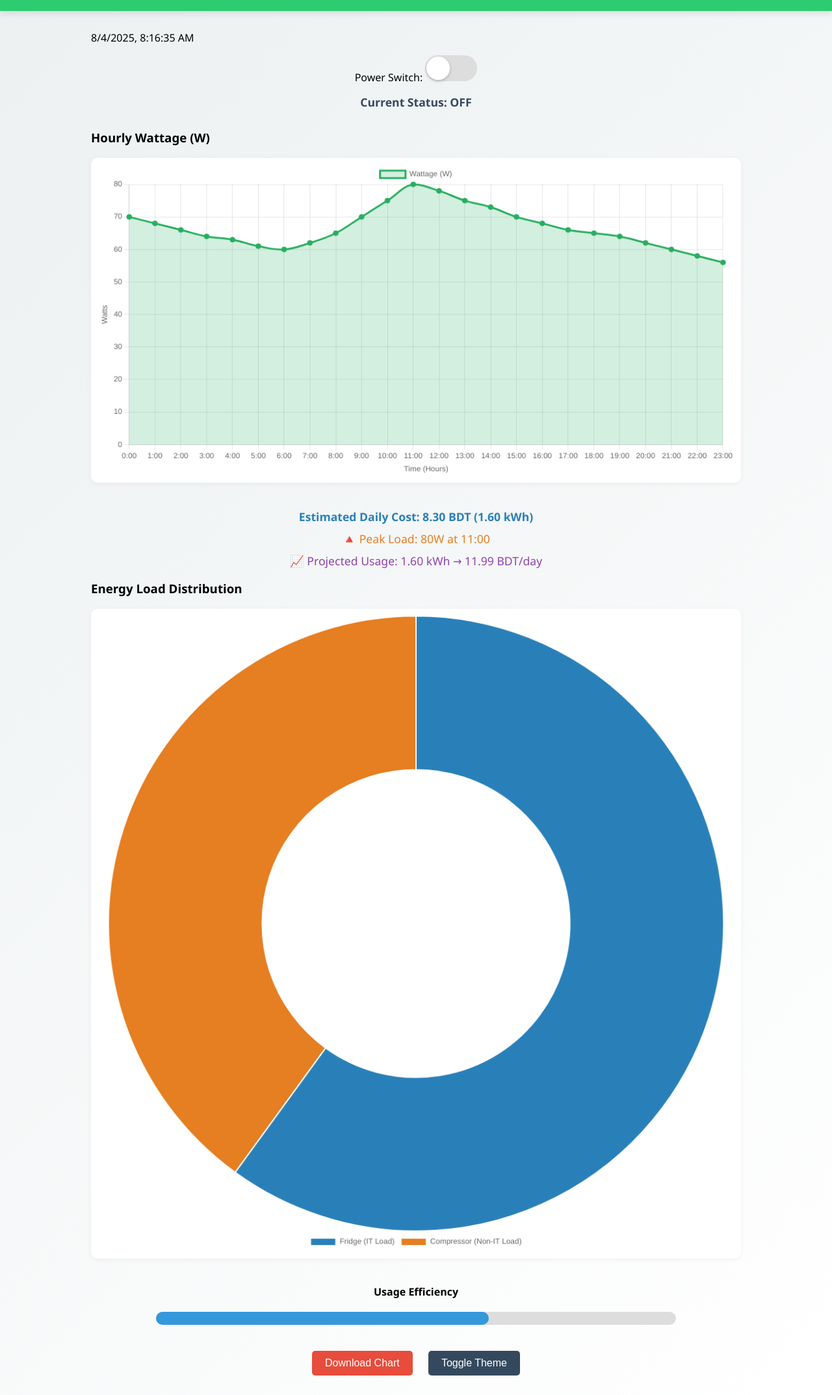
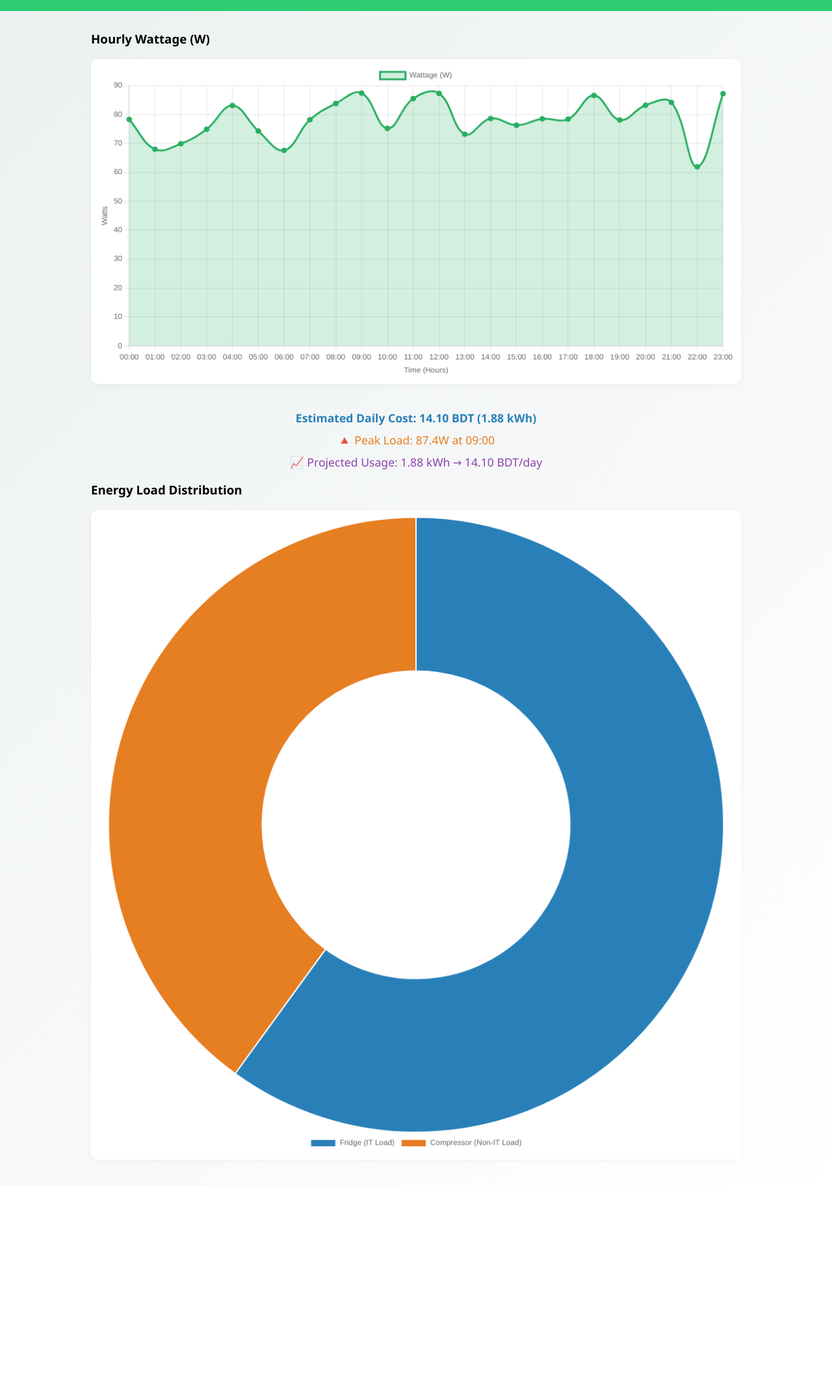
Before and after one commit to rocketom24/IoT-Monitoring-System, a plain HTML site: page index.html in a window 1280 px wide. Shown: the part 66-2213 px from the top of the page at 65% size. After the commit the page ends 1891 px from the top, so only its background shows below. Drawn offline with nearby package versions, Linux system fonts and the light colour scheme.

Commit message:
Update index.html

```diff
--- a/index.html
+++ b/index.html
@@ -11,60 +11,18 @@
 margin: 0;
 padding: 0;
 background: linear-gradient(135deg, #ecf0f1, #ffffff);
-      transition: background 0.3s, color 0.3s;
 }
 header {
 background-color: #2ecc71;
 color: white;
 padding: 20px;
 text-align: center;
-      box-shadow: 0 4px 10px rgba(0, 0, 0, 0.1);
 }
-    h1 {
-      margin: 0;
-    }
+h1 { margin: 0; }
 .container {
 max-width: 1000px;
 margin: 30px auto;
 padding: 0 20px;
-    }
-    .control, .centered {
-      text-align: center;
-      margin-bottom: 30px;
-    }
-    .toggle-button {
-      position: relative;
-      width: 80px;
-      height: 40px;
-      background: #ddd;
-      border-radius: 20px;
-      cursor: pointer;
-      transition: background 0.3s ease;
-      display: inline-block;
-    }
-    .toggle-button::after {
-      content: "";
-      position: absolute;
-      width: 36px;
-      height: 36px;
-      top: 2px;
-      left: 2px;
-      background: white;
-      border-radius: 50%;
-      transition: transform 0.3s ease;
-      box-shadow: 0 2px 5px rgba(0, 0, 0, 0.2);
-    }
-    .toggle-button.on {
-      background: #2ecc71;
-    }
-    .toggle-button.on::after {
-      transform: translateX(40px);
-    }
-    #status {
-      font-weight: bold;
-      margin-top: 15px;
-      font-size: 1.1em;
-      color: #34495e;
 }
 .chart-container {
 margin-bottom: 40px;
@@ -83,110 +41,37 @@
 #costEstimate { color: #2980b9; font-weight: bold; }
 #peakLoad { color: #e67e22; }
 #projection { color: #8e44ad; }
-    .progress-bar {
-      width: 80%;
-      margin: 20px auto;
-      background: #ddd;
-      border-radius: 10px;
-      height: 20px;
-    }
-    .progress-fill {
-      height: 20px;
-      background: #3498db;
-      width: 0;
-      border-radius: 10px;
-      transition: width 0.8s ease;
-    }
-    .btn {
-      padding: 10px 20px;
-      background-color: #e74c3c;
-      color: white;
-      border: none;
-      font-size: 16px;
-      cursor: pointer;
-      margin: 10px 10px 0 10px;
-      border-radius: 5px;
-    }
-    .btn:hover {
-      background-color: #c0392b;
-    }
-    .theme-btn {
-      background-color: #34495e;
-    }
-    .dark-mode {
-      background: #1e272e;
-      color: white;
-    }
-    .dark-mode canvas {
-      background-color: #2f3640;
-    }
-    .dark-mode header {
-      background-color: #1abc9c;
-    }
-    @media (max-width: 600px) {
-      .toggle-button {
-        width: 60px;
-        height: 30px;
-      }
-      .toggle-button::after {
-        width: 26px;
-        height: 26px;
-      }
-    }
 </style>
 </head>
 <body>
 <header>
 <h1>Fridge Energy Monitoring Dashboard</h1>
 </header>
-
 <div class="container">
-    <p id="datetime"></p>
-
-    <div class="control">
-      <label>Power Switch:</label>
-      <div id="toggle" class="toggle-button" onclick="togglePower()"></div>
-      <p id="status">Current Status: OFF</p>
-    </div>
-
 <div class="chart-container">
 <h3>Hourly Wattage (W)</h3>
 <canvas id="wattageChart"></canvas>
 </div>
-
 <p id="costEstimate">Calculating...</p>
 <p id="peakLoad"></p>
 <p id="projection"></p>
-
 <div class="chart-container">
 <h3>Energy Load Distribution</h3>
 <canvas id="loadDistribution"></canvas>
 </div>
-
-    <div class="centered">
-      <label style="font-weight:bold;">Usage Efficiency</label>
-      <div class="progress-bar">
-        <div id="efficiencyBar" class="progress-fill"></div>
-      </div>
-    </div>
-
-    <div class="centered">
-      <button class="btn" onclick="downloadChart()">Download Chart</button>
-      <button class="btn theme-btn" onclick="toggleTheme()">Toggle Theme</button>
-    </div>
 </div>
 
 <script>
-    function updateDateTime() {
-      const now = new Date();
-      const datetime = now.toLocaleString();
-      document.getElementById('datetime').innerText = datetime;
-    }
-    setInterval(updateDateTime, 1000);
-    updateDateTime();
+const labels = [
+"00:00", "01:00", "02:00", "03:00", "04:00", "05:00", "06:00", "07:00",
+"08:00", "09:00", "10:00", "11:00", "12:00", "13:00", "14:00", "15:00",
+"16:00", "17:00", "18:00", "19:00", "20:00", "21:00", "22:00", "23:00"
+];
 
-    const labels = [...Array(24).keys()].map(i => i + ":00");
-    const dataWatts = [70, 68, 66, 64, 63, 61, 60, 62, 65, 70, 75, 80, 78, 75, 73, 70, 68, 66, 65, 64, 62, 60, 58, 56];
+const dataWatts = [
+78.3, 68.0, 69.9, 74.9, 83.1, 74.3, 67.6, 78.2, 83.8, 87.4, 75.2, 85.5,
+87.3, 73.2, 78.6, 76.3, 78.5, 78.4, 86.6, 78.1, 83.2, 84.2, 61.9, 87.2
+];
 
 const ctx = document.getElementById('wattageChart').getContext('2d');
 const wattageChart = new Chart(ctx, {
@@ -236,17 +121,7 @@
 const costPerKWh = 7.5;
 const cost = (kWh * costPerKWh).toFixed(2);
 
-    let costCounter = 0;
-    const costDisplay = document.getElementById("costEstimate");
-    const costInterval = setInterval(() => {
-      if (costCounter < parseFloat(cost)) {
-        costCounter += 0.05;
-        costDisplay.innerText = `Estimated Daily Cost: ${costCounter.toFixed(2)} BDT (${kWh.toFixed(2)} kWh)`;
-      } else {
-        costDisplay.innerText = `Estimated Daily Cost: ${cost} BDT (${kWh.toFixed(2)} kWh)`;
-        clearInterval(costInterval);
-      }
-    }, 30);
+document.getElementById("costEstimate").innerText = `Estimated Daily Cost: ${cost} BDT (${kWh.toFixed(2)} kWh)`;
 
 const peak = Math.max(...dataWatts);
 const peakHour = labels[dataWatts.indexOf(peak)];
@@ -282,30 +157,6 @@
 }
 }
 });
-
-    const targetKWh = 2.5;
-    const efficiencyPercent = Math.min((kWh / targetKWh) * 100, 100);
-    const efficiencyBar = document.getElementById('efficiencyBar');
-    efficiencyBar.style.width = efficiencyPercent + '%';
-
-    let isOn = false;
-    function togglePower() {
-      const toggle = document.getElementById("toggle");
-      isOn = !isOn;
-      toggle.classList.toggle("on", isOn);
-      document.getElementById("status").innerText = "Current Status: " + (isOn ? "ON" : "OFF");
-    }
-
-    function downloadChart() {
-      const link = document.createElement('a');
-      link.download = 'wattage_chart.png';
-      link.href = document.getElementById('wattageChart').toDataURL('image/png', 1.0);
-      link.click();
-    }
-
-    function toggleTheme() {
-      document.body.classList.toggle('dark-mode');
-    }
 </script>
 </body>
 </html>
```
Lines whose indentation alone changed are shown as unchanged.
